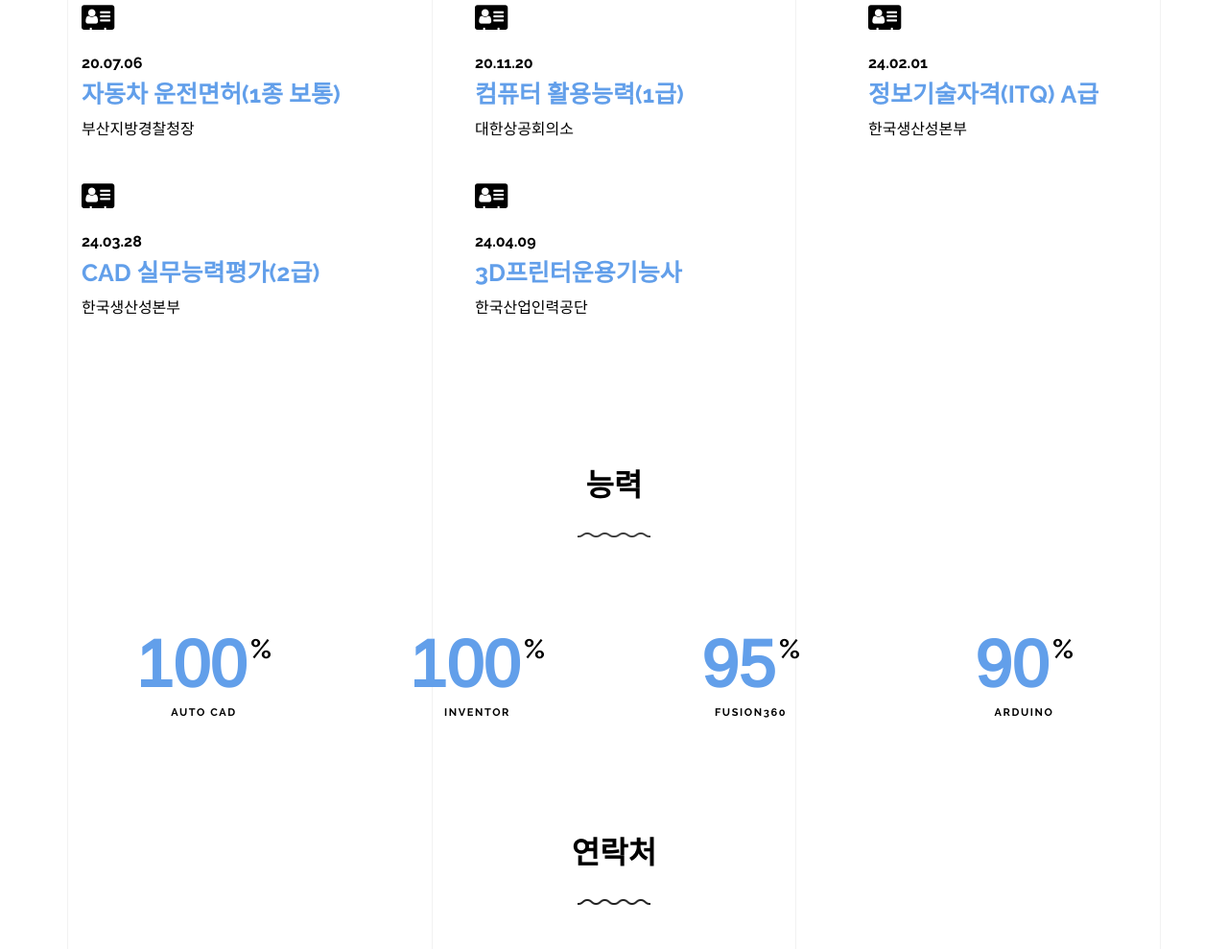
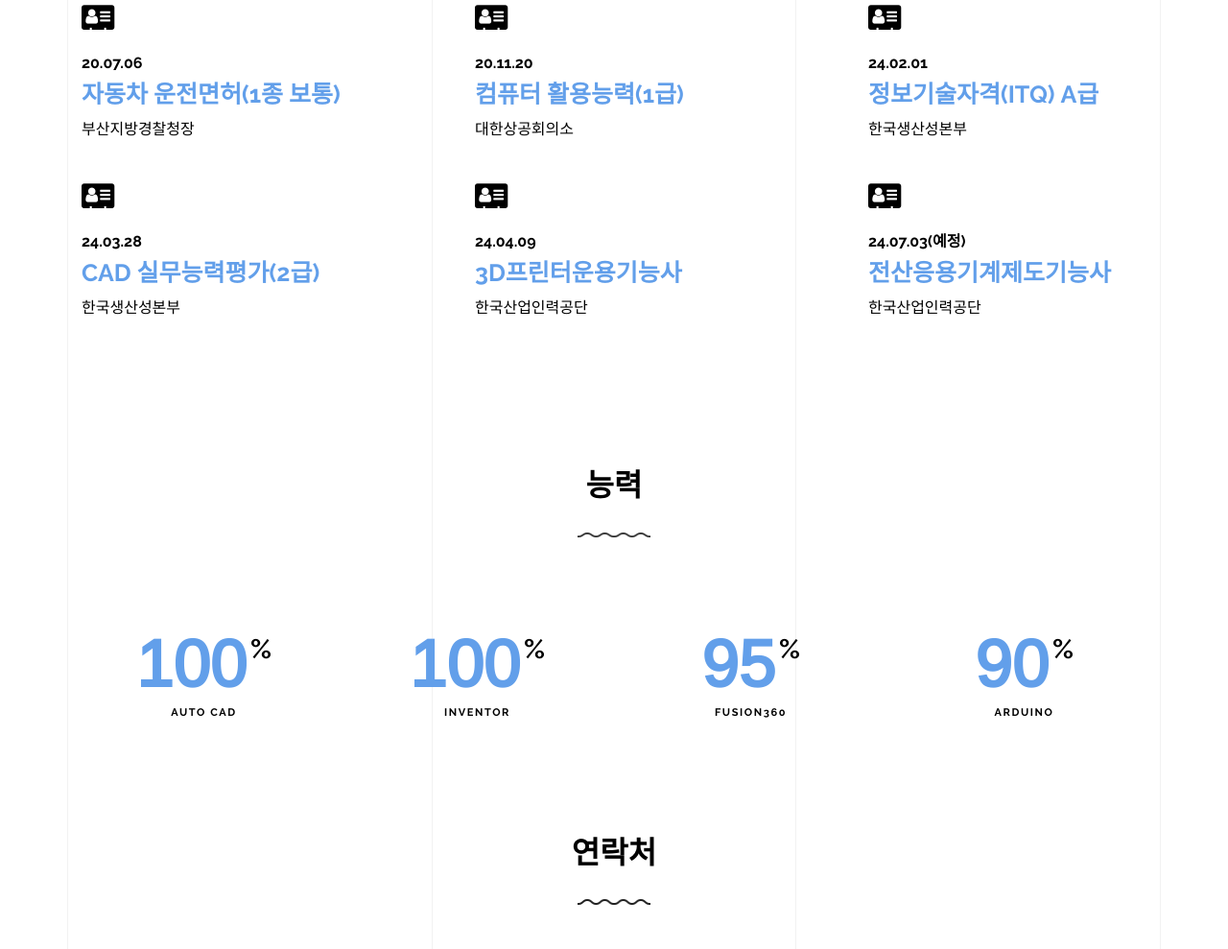
Before and after one commit to jemin-portfolio1/cad, a plain HTML site: page index.html in a window 1280 px wide. Shown: the part 5105-6094 px from the top of the page at 96% size. Drawn offline with nearby package versions, Linux system fonts and the light colour scheme; files whose address does not match are found by name.

Commit message:
Update index.html

```diff
--- a/index.html
+++ b/index.html
@@ -402,16 +402,16 @@
                 <p>한국산업인력공단</p>
               </div>
             </div>
-            <!-- <div class="col-md-6 col-lg-4 mb-4">
+            <div class="col-md-6 col-lg-4 mb-4">
               <div class="feature-v1" data-aos="fade-up" data-aos-delay="100">
                 <div class="wrap-icon mb-3">
                   <i class="icon-vcard"></i>
                 </div>
-                <h3>24.04.17</h3>
+                <h3>24.07.03(예정)</h3>
                 <h4>전산응용기계제도기능사</h4>
                 <p>한국산업인력공단</p>
               </div>
-            </div> -->
+            </div>
           </div>
 
         </div>
```
